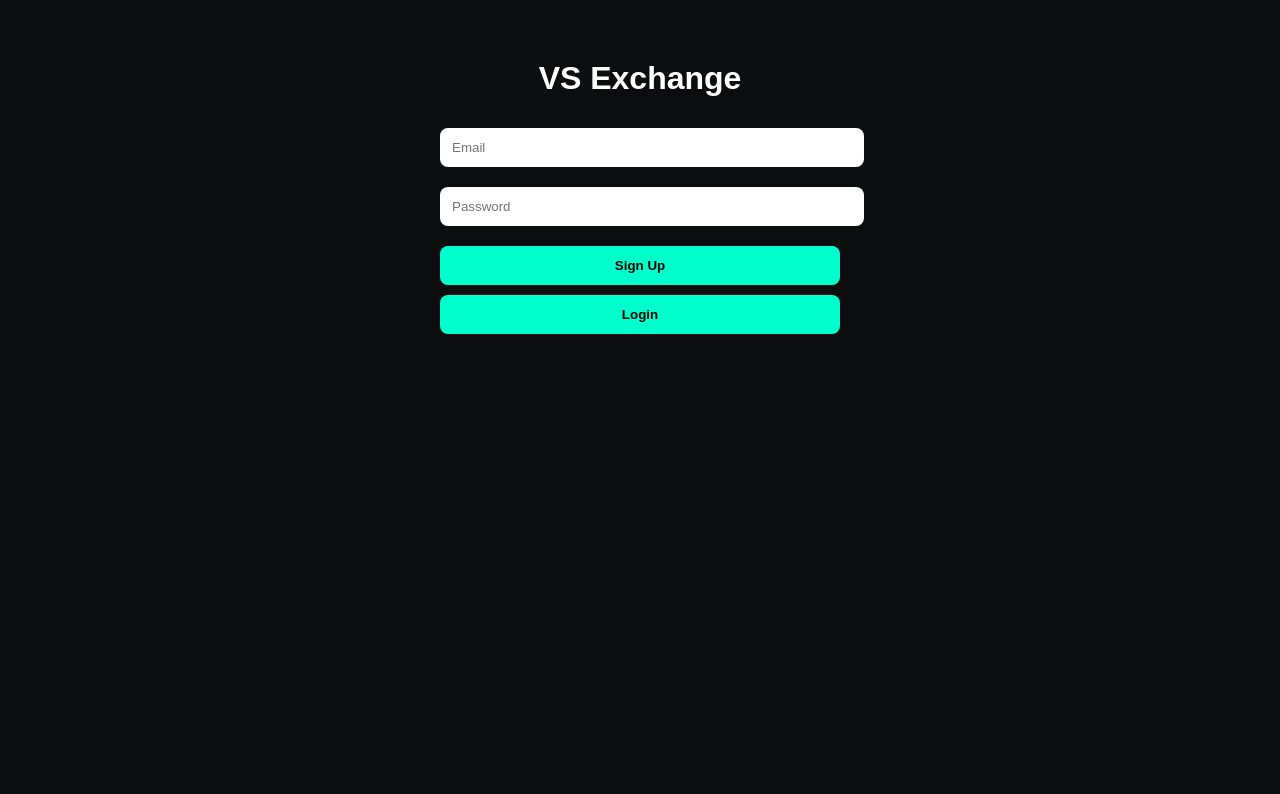
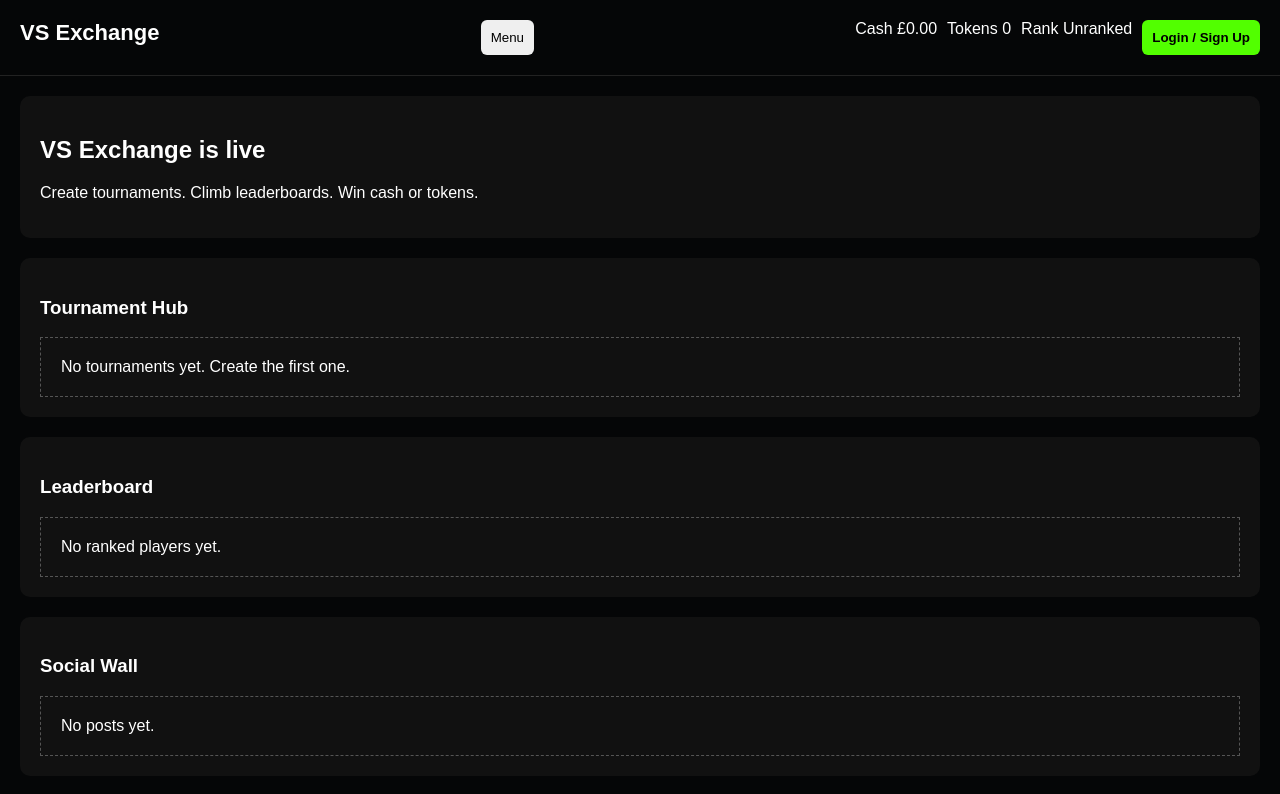
Before and after one commit to joshbish22-glitch/vs-exchange, a plain HTML site: page index.html in a window 1280 px wide. Drawn offline with nearby package versions, Linux system fonts and the light colour scheme.

Commit message:
Update layout and styles in index.html
Refactor HTML structure and styles for improved layout and design.

```diff
--- a/index.html
+++ b/index.html
@@ -9,106 +9,132 @@
 
 <style>
 body {
+  margin:0;
   font-family: Arial;
-  background: #0b0d0f;
-  color: white;
-  text-align: center;
+  background:#050607;
+  color:white;
+}
+
+.topbar {
+  display:flex;
+  justify-content:space-between;
+  padding:20px;
+  border-bottom:1px solid #222;
+}
+
+.logo {
+  font-weight:bold;
+  font-size:22px;
+}
+
+.menu {
+  position:relative;
+}
+
+.dropdown {
+  display:none;
+  position:absolute;
+  background:#111;
+  padding:10px;
+  border-radius:8px;
+}
+
+.menu:hover .dropdown {
+  display:block;
+}
+
+.account {
+  display:flex;
+  gap:10px;
+}
+
+button {
+  padding:10px;
+  border:none;
+  border-radius:6px;
+  cursor:pointer;
+}
+
+.primary {
+  background:#52ff00;
+  color:black;
+  font-weight:bold;
 }
 
 .container {
-  max-width: 400px;
-  margin: 60px auto;
+  padding:20px;
 }
 
-input {
-  width: 100%;
-  padding: 12px;
-  margin: 10px 0;
-  border-radius: 8px;
-  border: none;
+.card {
+  background:#111;
+  padding:20px;
+  border-radius:10px;
+  margin-bottom:20px;
 }
 
-button {
-  width: 100%;
-  padding: 12px;
-  margin-top: 10px;
-  border-radius: 8px;
-  border: none;
-  background: #00ffcc;
-  color: black;
-  font-weight: bold;
-  cursor: pointer;
-}
-
-.hidden {
-  display: none;
+.empty {
+  border:1px dashed #555;
+  padding:20px;
+  margin-top:10px;
 }
 </style>
 </head>
 
 <body>
 
+<div class="topbar">
+  <div class="logo">VS Exchange</div>
+
+  <div class="menu">
+    <button>Menu</button>
+    <div class="dropdown">
+      <div>Home</div>
+      <div>Tournament Hub</div>
+      <div>Create Tournament</div>
+      <div>Leaderboard</div>
+      <div>Profile</div>
+      <div>Wallet</div>
+      <div>Admin</div>
+    </div>
+  </div>
+
+  <div class="account">
+    <div>Cash £0.00</div>
+    <div>Tokens 0</div>
+    <div>Rank Unranked</div>
+    <button class="primary">Login / Sign Up</button>
+  </div>
+</div>
+
 <div class="container">
 
-  <h1>VS Exchange</h1>
-
-  <div id="auth">
-    <input id="email" placeholder="Email" />
-    <input id="password" type="password" placeholder="Password" />
-
-    <button onclick="signUp()">Sign Up</button>
-    <button onclick="login()">Login</button>
+  <div class="card">
+    <h2>VS Exchange is live</h2>
+    <p>Create tournaments. Climb leaderboards. Win cash or tokens.</p>
   </div>
 
-  <div id="dashboard" class="hidden">
-    <h2>Welcome 🎮</h2>
-    <p>You are logged in</p>
-    <button onclick="logout()">Logout</button>
+  <div class="card">
+    <h3>Tournament Hub</h3>
+    <div class="empty">
+      No tournaments yet. Create the first one.
+    </div>
+  </div>
+
+  <div class="card">
+    <h3>Leaderboard</h3>
+    <div class="empty">
+      No ranked players yet.
+    </div>
+  </div>
+
+  <div class="card">
+    <h3>Social Wall</h3>
+    <div class="empty">
+      No posts yet.
+    </div>
   </div>
 
 </div>
 
-<script>
-const supabase = window.supabase.createClient(
-  "https://vdrwpqmwayvsmszaosen.supabase.co",
-  "sb_publishable_vF12mgEQBoLPMKRwuIAEvg_Rbc66Z_v"
-)
-
-async function signUp() {
-  const email = document.getElementById('email').value
-  const password = document.getElementById('password').value
-
-  const { error } = await supabase.auth.signUp({ email, password })
-
-  if (error) alert(error.message)
-  else alert("Check your email to confirm signup")
-}
-
-async function login() {
-  const email = document.getElementById('email').value
-  const password = document.getElementById('password').value
-
-  const { error } = await supabase.auth.signInWithPassword({ email, password })
-
-  if (error) alert(error.message)
-  else showDashboard()
-}
-
-async function logout() {
-  await supabase.auth.signOut()
-  location.reload()
-}
-
-function showDashboard() {
-  document.getElementById('auth').classList.add('hidden')
-  document.getElementById('dashboard').classList.remove('hidden')
-}
-
-// Check if already logged in
-supabase.auth.getSession().then(({ data }) => {
-  if (data.session) showDashboard()
-})
-</script>
-
 </body>
 </html>
```
